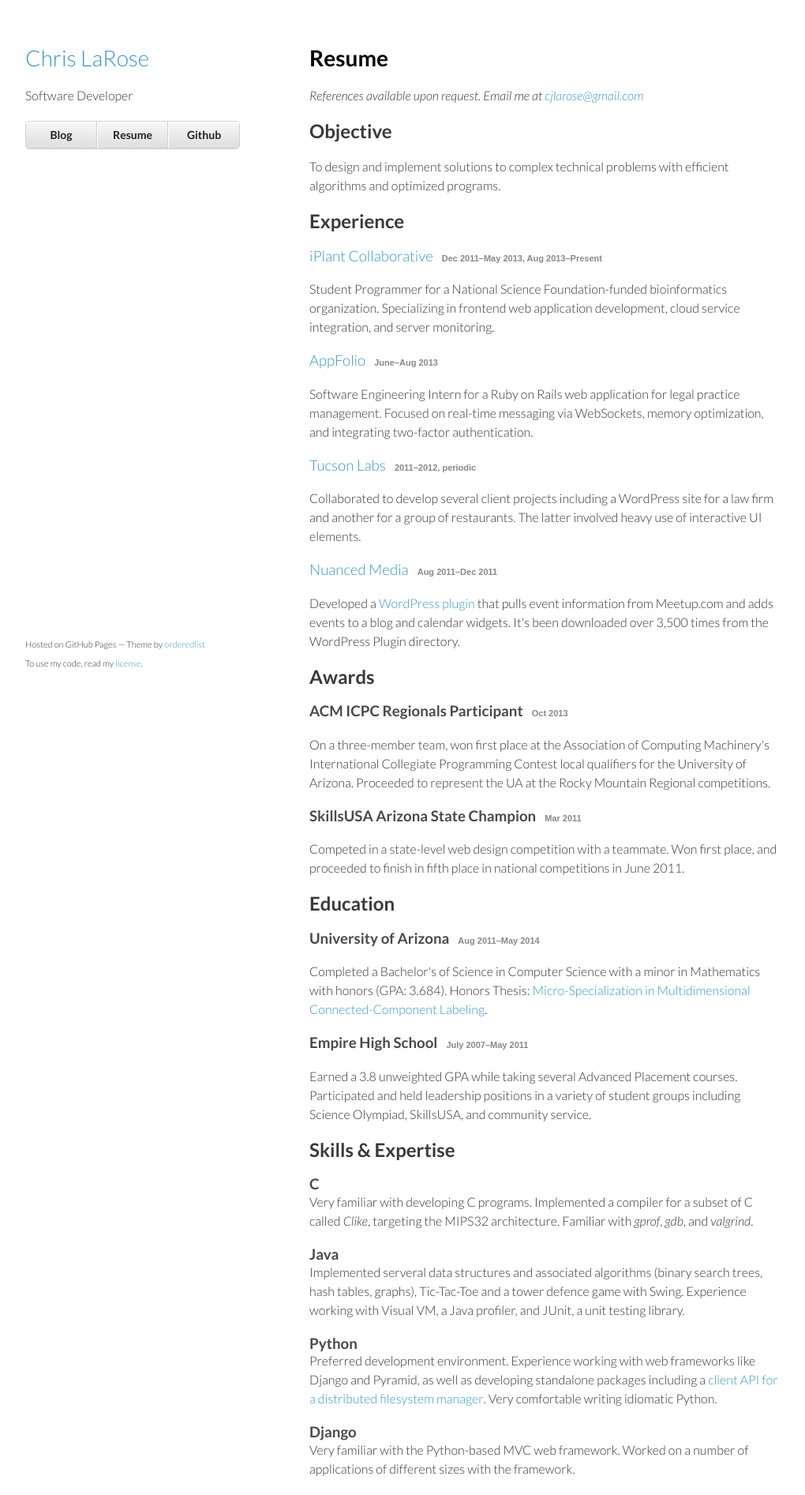
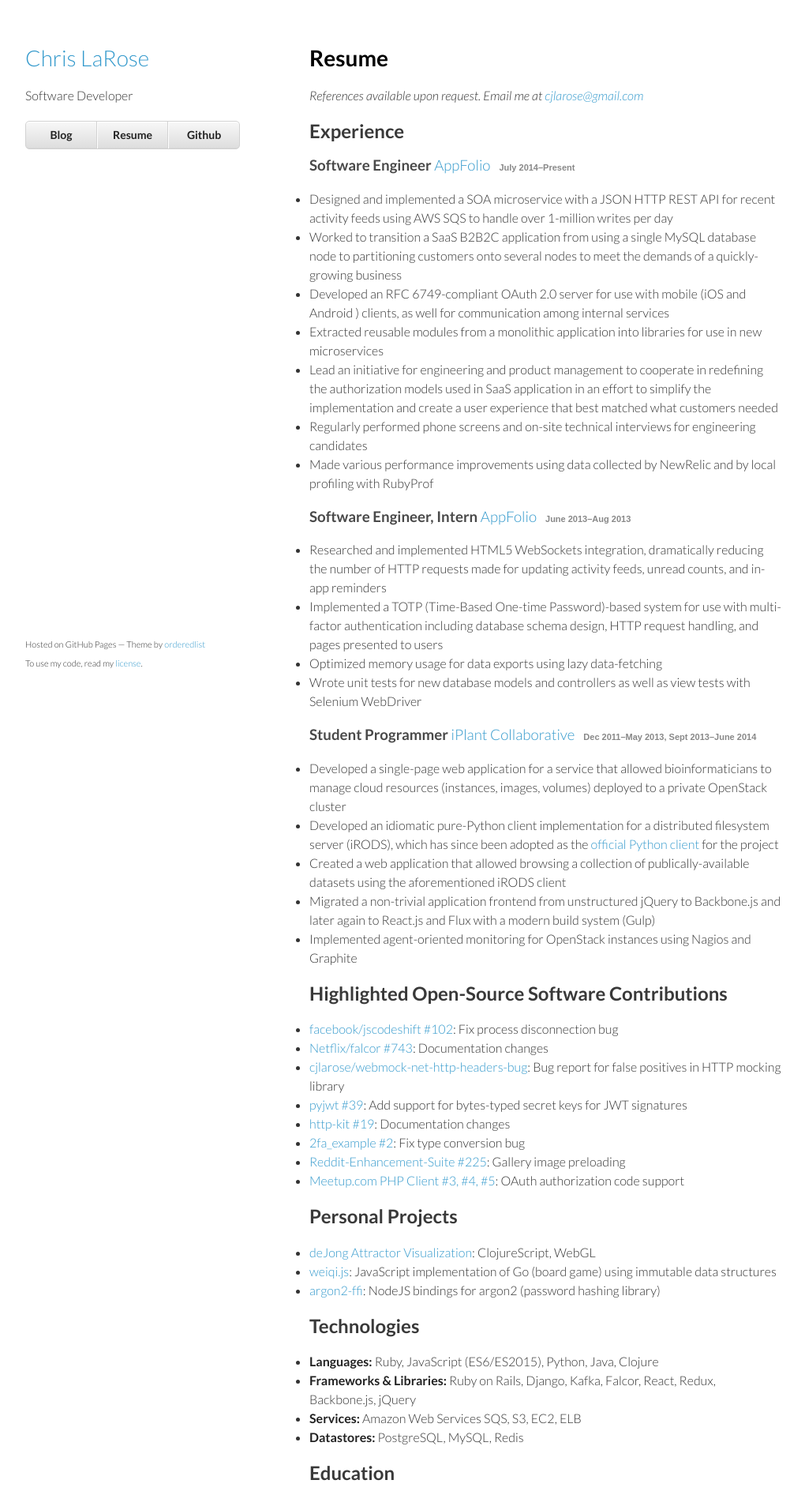
Before and after one commit to cjlarose/cjlarose.github.io, a Jekyll site: the page built from resume/index.html, in a window 1280 px wide. Shown: the top 1893 px of the page at 79% size, without its empty margins (128-1148 px from the left). Built offline with Jekyll 4.4.1, drawn with Linux system fonts in a browser that asks for light colours; comment, search, counter and statistics services are not loaded; some of the changed text lies outside the part shown.

Commit message:
Rewrite resume
* Add more description to experience portion
* Include significant OSS contributions
* Include personal projects
* Include abridged technolgies section
* Removed high school information

```diff
--- a/resume/index.html
+++ b/resume/index.html
@@ -5,98 +5,86 @@
   <link href="/stylesheets/resume-print.css" rel="stylesheet" type="text/css" media="print" />
 ---
 <h1 class="print-hidden">Resume</h1>
+
 <p class="print-hidden"><em>References available upon request. Email me at
   <a href="mailto:cjlarose@gmail.com">cjlarose@gmail.com</a>
 </em></p>
 
- <section id="objective">
- <h2>Objective</h2>
-
- <p>To design and implement solutions to complex technical problems with efficient
- algorithms and optimized programs.</p>
- </section>
-
- <section id="experience">
 <h2>Experience</h2>
 
+<h3>Software Engineer <a href="http://www.appfolioinc.com/">AppFolio</a><small>July 2014&ndash;Present</small></h3>
+
 <ul>
-   <li>
-     <h3><a href="http://www.iplantcollaborative.org/">iPlant
-     Collaborative</a><small>Dec 2011&ndash;May 2013, Aug 2013&ndash;Present</small></h3>
+  <li>Designed and implemented a SOA microservice with a JSON HTTP REST API for recent activity feeds using AWS SQS to handle over 1-million writes per day</li>
+  <li>Worked to transition a SaaS B2B2C application from using a single MySQL database node to partitioning customers onto several nodes to meet the demands of a quickly-growing business</li>
+  <li>Developed an RFC 6749-compliant OAuth 2.0 server for use with mobile (iOS and Android ) clients, as well for communication among internal services</li>
+  <li>Extracted reusable modules from a monolithic application into libraries for use in new microservices</li>
+  <li>Lead an initiative for engineering and product management to cooperate in redefining the authorization models used in SaaS application in an effort to simplify the implementation and create a user experience that best matched what customers needed</li>
+  <li>Regularly performed phone screens and on-site technical interviews for engineering candidates</li>
+  <li>Made various performance improvements using data collected by NewRelic and by local profiling with RubyProf</li>
+</ul>
 
-     <p>Student Programmer for a National Science Foundation-funded bioinformatics
-     organization. Specializing in frontend web application development, cloud
-     service integration, and server monitoring.</p>
+{% comment %}
+<p><strong>Reference:</strong> Damon Valenzona &lt;damon.valenzona@mycase.com&gt;</p>
+{% endcomment %}
+
+<h3>Software Engineer, Intern <a href="http://www.appfolioinc.com/">AppFolio</a><small>June 2013&ndash;Aug 2013</small></h3>
+
+<ul>
+  <li>Researched and implemented HTML5 WebSockets integration, dramatically reducing the number of HTTP requests made for updating activity feeds, unread counts, and in-app reminders</li>
+  <li>Implemented a TOTP (Time-Based One-time Password)-based system for use with multi-factor authentication including database schema design, HTTP request handling, and pages presented to users</li>
+  <li>Optimized memory usage for data exports using lazy data-fetching</li>
+  <li>Wrote unit tests for new database models and controllers as well as view tests with Selenium WebDriver</li>
+</ul>
+
+{% comment %}
+<p><strong>Reference:</strong> Damon Valenzona &lt;damon.valenzona@mycase.com&gt;</p>
+{% endcomment %}
+
+<h3>Student Programmer <a href="http://www.iplantcollaborative.org/">iPlant
+Collaborative</a><small>Dec 2011&ndash;May 2013, Sept 2013&ndash;June 2014</small></h3>
+
+<ul>
+  <li>Developed a single-page web application for a service that allowed bioinformaticians to manage cloud resources (instances, images, volumes) deployed to a private OpenStack cluster</li>
+  <li>Developed an idiomatic pure-Python client implementation for a distributed filesystem server (iRODS), which has since been adopted as the <a href="https://github.com/irods/python-irodsclient">official Python client</a> for the project</li>
+  <li>Created a web application that allowed browsing a collection of publically-available datasets using the aforementioned iRODS client</li>
+  <li>Migrated a non-trivial application frontend from unstructured jQuery to Backbone.js and later again to React.js and Flux with a modern build system (Gulp)</li>
+  <li>Implemented agent-oriented monitoring for OpenStack instances using Nagios and Graphite</li>
+</ul>
 
 {% comment %}
 <p><strong>Reference:</strong> Edwin Skidmore &lt;edwin@iplantcollaborative.org&gt;
 (520) 621-0011</p>
 {% endcomment %}
-   </li>
 
-   <li>
-     <h3><a href="http://www.appfolio.com/about">AppFolio</a><small>June&ndash;Aug 2013</small></h3>
+<h2>Highlighted Open-Source Software Contributions</h2>
+<ul>
+  <li><a href="https://github.com/facebook/jscodeshift/pull/102">facebook/jscodeshift #102</a>: Fix process disconnection bug</li>
+  <li><a href="https://github.com/Netflix/falcor/pull/743">Netflix/falcor #743</a>: Documentation changes</li>
+  <li><a href="https://github.com/cjlarose/webmock-net-http-headers-bug">cjlarose/webmock-net-http-headers-bug</a>: Bug report for false positives in HTTP mocking library</li>
+  <li><a href="https://github.com/jpadilla/pyjwt/pull/39">pyjwt #39</a>: Add support for bytes-typed secret keys for JWT signatures</li>
+  <li><a href="https://github.com/http-kit/http-kit.github.com/pull/19">http-kit #19</a>: Documentation changes</li>
+  <li><a href="https://github.com/robertwahler/two_factor_authentication_example/pull/2">2fa_example #2</a>: Fix type conversion bug</li>
+  <li><a href="https://github.com/honestbleeps/Reddit-Enhancement-Suite/pull/225">Reddit-Enhancement-Suite #225</a>: Gallery image preloading</li>
+  <li><a href="https://github.com/blobaugh/Meetup-API-client-for-PHP/pulls?utf8=%E2%9C%93&q=author%3Acjlarose+">Meetup.com PHP Client #3, #4, #5</a>: OAuth authorization code support</li>
+</ul>
 
-     <p>Software Engineering Intern for a Ruby on Rails web application for
-     legal practice management. Focused on real-time messaging via WebSockets,
-     memory optimization, and integrating two-factor authentication.</p>
+<h2>Personal Projects</h2>
+<ul>
+  <li><a href="http://cjlarose.com/de-jong">deJong Attractor Visualization</a>: ClojureScript, WebGL</li>
+  <li><a href="https://github.com/cjlarose/weiqi.js">weiqi.js</a>: JavaScript implementation of Go (board game) using immutable data structures</li>
+  <li><a href="https://github.com/cjlarose/argon2-ffi">argon2-ffi</a>: NodeJS bindings for argon2 (password hashing library)</li>
+</ul>
 
-    {% comment %}
-     <p><strong>Reference:</strong> Chris Schulte &lt;chris.schulte@mycase.com&gt;</p>
-    {% endcomment %}
-   </li>
-
-   <li>
-     <h3><a href="http://tucsonlabs.com/">Tucson Labs</a><small>2011&ndash;2012,
-     periodic</small></h3>
-
-     <p>Collaborated to develop several client projects including a WordPress site for a
-     law firm and another for a group of restaurants. The latter involved heavy use of
-     interactive UI elements.</p>
-
-    {% comment %}
-     <p><strong>Reference:</strong> Josh Williams &lt;josh@tucsonlabs.com&gt; (520)
-     243-3490</p>
-    {% endcomment %}
-   </li>
-
-   <li>
-     <h3><a href="http://nuancedmedia.com/">Nuanced Media</a><small>Aug 2011&ndash;Dec
-     2011</small></h3>
-
-     <p>Developed a <a href="http://wordpress.org/extend/plugins/wp-meetup/">WordPress
-     plugin</a> that pulls event information from Meetup.com and adds events to a blog
-     and calendar widgets. It's been downloaded over 3,500 times from the WordPress
-     Plugin directory.</p>
-   </li>
- </ul>
- </section>
-
- <section id="awards">
- <h2>Awards</h2>
-
+<h2>Technologies</h2>
 <ul>
-   <li>
-     <h3>ACM ICPC Regionals Participant<small>Oct 2013</small></h3>
-
-     <p>On a three-member team, won first place at the Association of Computing
-     Machinery's International Collegiate Programming Contest local qualifiers
-     for the University of Arizona. Proceeded to represent the UA at the Rocky
-     Mountain Regional competitions.</p>
-   </li>
-   <li>
-     <h3>SkillsUSA Arizona State Champion<small>Mar 2011</small></h3>
-
-     <p>Competed in a state-level web design competition with a teammate. Won first
-     place, and proceeded to finish in fifth place in national competitions in June
-     2011.</p>
-   </li>
+  <li><strong>Languages:</strong> Ruby, JavaScript (ES6/ES2015), Python, Java, Clojure</li>
+  <li><strong>Frameworks & Libraries:</strong> Ruby on Rails, Django, Kafka, Falcor, React, Redux, Backbone.js, jQuery</li>
+  <li><strong>Services:</strong> Amazon Web Services SQS, S3, EC2, ELB</li>
+  <li><strong>Datastores:</strong> PostgreSQL, MySQL, Redis</li>
 </ul>
 
 <h2>Education</h2>
-
- <ul>
-   <li>
 <h3>University of Arizona<small>Aug 2011&ndash;May 2014</small></h3>
 
 <p>Completed a Bachelor's of Science in Computer Science with a minor in
@@ -104,108 +92,6 @@
 <a href="/resume/microspecialization.pdf"> Micro-Specialization
 in Multidimensional Connected-Component Labeling</a>.
 </p>
-   </li>
-
-   <li class="print-hidden">
-     <h3>Empire High School<small>July 2007&ndash;May 2011</small></h3>
-
-     <p>Earned a 3.8 unweighted GPA while taking several Advanced Placement courses.
-     Participated and held leadership positions in a variety of student groups including
-     Science Olympiad, SkillsUSA, and community service.</p>
-   </li>
- </ul>
- </section>
-
- <section id="skills">
- <h2>Skills &amp; Expertise</h2>
-
- <ul>
-   <li>
-    <h3>C</h3>
-
-    <p>Very familiar with developing C programs. Implemented a compiler for a subset of C called <em>Clike</em>, targeting the MIPS32 architecture. Familiar with <em>gprof</em>, <em>gdb</em>, and <em>valgrind</em>.</p>
-   </li>
-
-   <li>
-     <h3>Java</h3>
-
-     <p>Implemented serveral data structures and associated algorithms (binary search trees, hash tables, graphs),
-     Tic-Tac-Toe and a tower defence game with Swing. Experience working with
-     Visual VM, a Java profiler, and JUnit, a unit
-     testing library.</p>
-   </li>
-
-   <li>
-     <h3>Python</h3>
-
-     <p>Preferred development environment. Experience working with web
-     frameworks like Django and Pyramid, as well as developing standalone
-     packages including a <a
-     href="https://github.com/iPlantCollaborativeOpenSource/pycommands">client API
-     for a distributed filesystem manager</a>. Very comfortable writing idiomatic
-     Python.</p>
-   </li>
-
-   <li class="print-hidden">
-     <h3>Django</h3>
-
-     <p>Very familiar with the Python-based MVC web framework. Worked on a number of
-     applications of different sizes with the framework.</p>
-   </li>
-
-
-   <li>
-     <h3>Ruby on Rails</h3>
-
-     <p>Experience working with a large Ruby on Rails application. Comfortable
-     creating schema migrations, writing tests (unit, functional, integration),
-     and creating and modifying controller actions and views.</p>
-   </li>
-
-   <li>
-     <h3>Backbone.js</h3>
-
-     <p>Well accustomed to the Model-Controller JavaScript application framework.
-     Familiar with building event-driven frontend applications.</p>
-   </li>
-
-   <li class="print-hidden">
-     <h3>jQuery</h3>
-
-     <p>Extremely proficient in using jQuery for everything from asynchronous calls to
-     the server to complex DOM manipulation to interactive interfaces, including
-     experience with <a href="http://jqueryui.com/">jQuery UI.</a></p>
-   </li>
-
-   <li>
-     <h3>PostgreSQL &amp; MySQL</h3>
-
-     <p>Experience with designing and implementing schemas for relational databases.
-     Comfortability with Standard Query Language (SQL).</p>
-   </li>
-
-   <li>
-     <h3>Git</h3>
-
-     <p>Preferred source control tool. Familiar with its use for team-based rapid
-     development.</p>
-   </li>
-
-   <li>
-     <h3>Linux</h3>
-
-     <p>Familiarity with Linux server environments. Comfortability with command-line
-     utilities. Experience with CentOS and Ubuntu servers.</p>
-   </li>
-
-   <li class="print-hidden">
-     <h3>WordPress</h3>
-
-     <p>Plenty of experience building client sites with WordPress at their core. I have
-     developed custom themes and plugins.</p>
-   </li>
- </ul>
- </section>
 
 <section class="print-visible" id="contact-info">
   <a href="http://cjlarose.com">cjlarose.com</a><br />
--- a/stylesheets/site.css
+++ b/stylesheets/site.css
@@ -36,11 +36,6 @@
 }
 
 body.resume #content li {
-    list-style: none;
-}
-
-#skills h3 {
-    margin: 0;
 }
 
 .print-visible {
```
Lines whose indentation alone changed are shown as unchanged.
